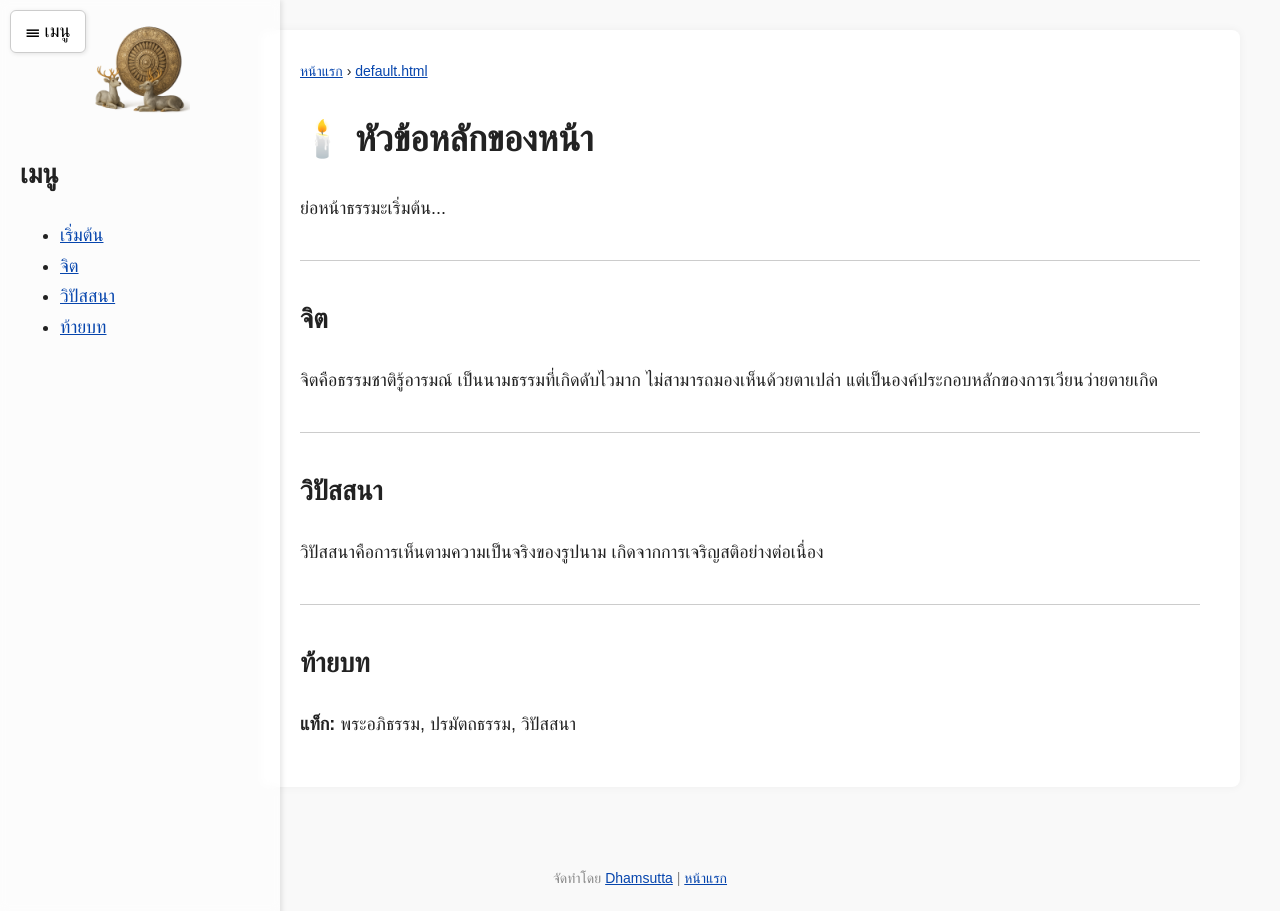
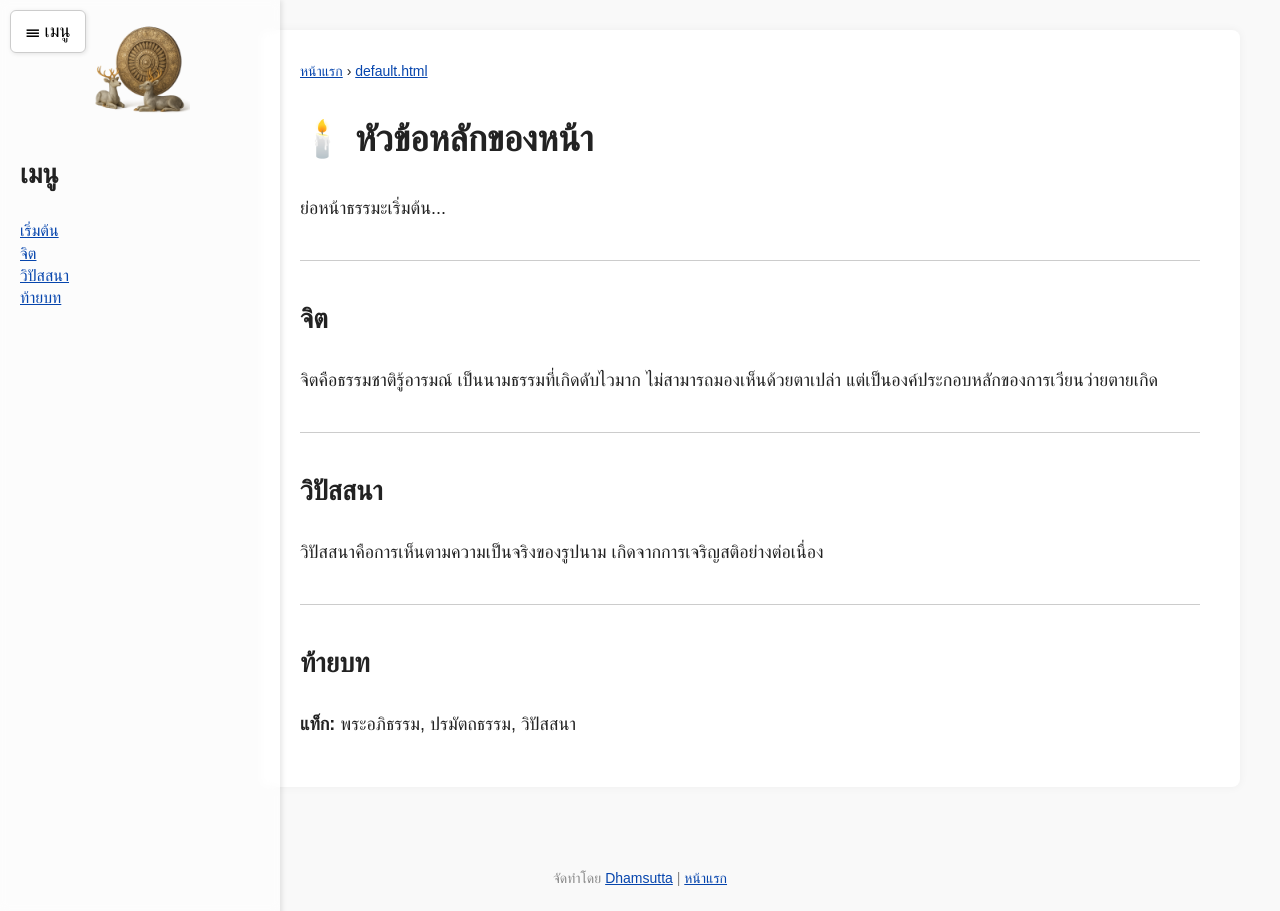
Before and after one commit to dhamsutta/tripitaka, a Jekyll site: the page default.html, which Jekyll copies as it is, in a window 1280 px wide. Built offline with Jekyll 4.4.1, drawn with Linux system fonts in a browser that asks for light colours; some web fonts are replaced; comment, search, counter and statistics services are not loaded.

Commit message:
Update default.html

```diff
--- a/default.html
+++ b/default.html
@@ -75,9 +75,25 @@
   background-color: #333;
 }
 
+@media (max-width: 768px) {
+  .content {
+    margin: 20px 10px;
+    padding: 20px 16px;
+  }
+}
 
 
 
+.sidebar ul {
+  font-size: 16px;
+  line-height: 1.4;
+  padding-left: 0;
+  list-style: none;
+}
+
+a.readmore-button:hover {
+  background-color: #d1ae3d;
+}
 
 
     body {
@@ -225,8 +241,8 @@
 
 <a href="citta.html" class="readmore-button" style="
   display: inline-block;
-  background-color: #555;
-  color: white;
+  background-color: #e0c35a;
+  color: #222;
   padding: 10px 20px;
   border-radius: 8px;
   text-decoration: none;
```
